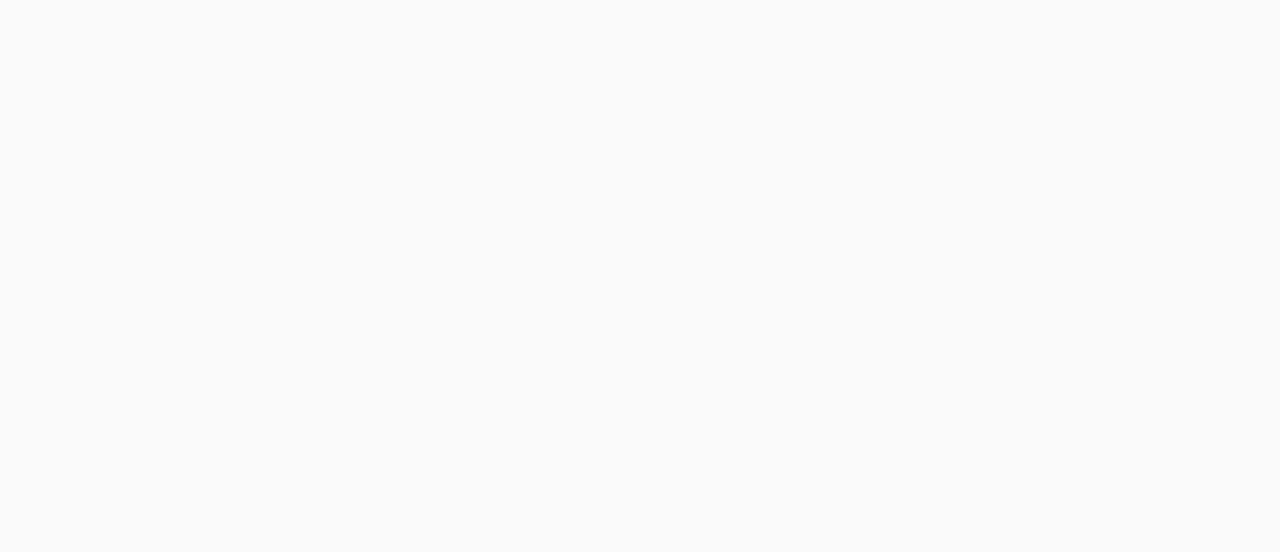
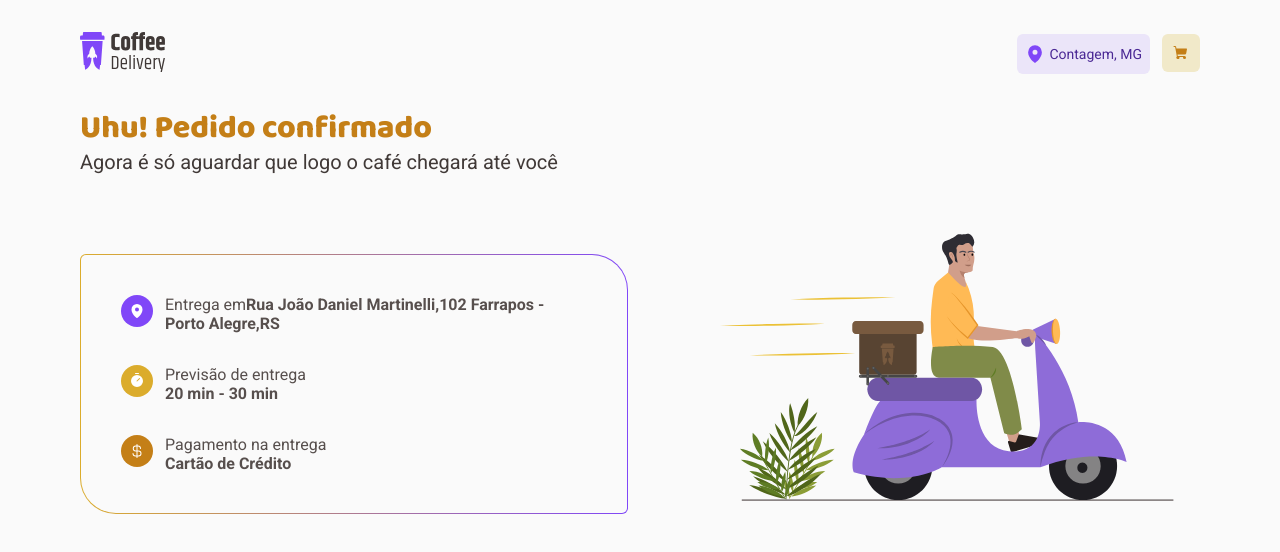
Before and after one commit to manoguii/coffee-delivery, a React (Vite) app: page /success in a window 1280 px wide. Before the commit this address had no page. Shown: the top 552 px of the page. Built offline with nearby package versions, Linux system fonts and the light colour scheme.

Commit message:
Create Success component :hammer::hammer::hammer:

```diff
--- a/src/Router.tsx
+++ b/src/Router.tsx
@@ -2,6 +2,7 @@ import { Route, Routes } from 'react-router-dom'
 import { DefaultLayout } from './layouts/DefaultLayout'
 import { Checkout } from './pages/Checkout'
 import { Home } from './pages/Home'
+import { Success } from './pages/Success'
 
 export function Router() {
   return (
@@ -9,6 +10,7 @@ export function Router() {
       <Route path="/" element={<DefaultLayout />}>
         <Route path="/" element={<Home />} />
         <Route path="/checkout" element={<Checkout />} />
+        <Route path="/success" element={<Success />} />
       </Route>
     </Routes>
   )
--- a/src/pages/Checkout/index.tsx
+++ b/src/pages/Checkout/index.tsx
@@ -98,6 +98,8 @@ export function Checkout() {
                 <span>R$ 33,20</span>
               </li>
             </ul>
+
+            <button>confirmar pedido</button>
           </SelectedProducts>
         </ContainerAside>
       </ContainerMain>
--- a/src/pages/Checkout/styles.ts
+++ b/src/pages/Checkout/styles.ts
@@ -162,11 +162,56 @@ export const SelectedProducts = styled.aside`
     width: 100%;
     flex-direction: column;
     margin-top: 1.5rem;
+    gap: 0.5rem;
+
+    li:nth-child(3) {
+      p {
+        font-size: 1.25rem;
+        font-weight: 700;
+        color: ${(props) => props.theme.baseTheme.subtitle};
+      }
+
+      span {
+        font-size: 1.25rem;
+        font-weight: 700;
+        color: ${(props) => props.theme.baseTheme.subtitle};
+      }
+    }
   }
 
   li {
     display: flex;
     justify-content: space-between;
+
+    p {
+      font-size: 0.875rem;
+      color: ${(props) => props.theme.baseTheme.text};
+    }
+
+    span {
+      font-size: 1rem;
+      color: ${(props) => props.theme.baseTheme.text};
+    }
+  }
+
+  > button {
+    margin-top: 1.25rem;
+    display: flex;
+    flex-direction: row;
+    justify-content: center;
+    align-items: center;
+    padding: 0.75rem 0.5rem;
+    gap: 0.25rem;
+    background: ${(props) => props.theme.productTheme.yellow};
+    border-radius: 6px;
+    border: none;
+    width: 100%;
+
+    font-weight: 700;
+    font-size: 0.875rem;
+    line-height: 160%;
+    text-transform: uppercase;
+    color: ${(props) => props.theme.baseTheme.white};
   }
 `
 
--- /dev/null
+++ b/src/pages/Success/index.tsx
@@ -0,0 +1,47 @@
+import { CurrencyDollar, MapPin, Timer } from 'phosphor-react'
+import ImageSuccess from '../../assets/ImageSuccess.svg'
+import { ContainerMain, Delivery, Locale, Payment } from './styles'
+
+export function Success() {
+  return (
+    <ContainerMain>
+      <h1>Uhu! Pedido confirmado</h1>
+      <p>Agora é só aguardar que logo o café chegará até você</p>
+      <div>
+        <ul>
+          <li>
+            <Locale>
+              <MapPin color="#FFFF" weight={'fill'} size={16} />
+            </Locale>
+            <p>
+              Entrega em
+              <span>Rua João Daniel Martinelli,</span>
+              <span>102 Farrapos - </span>
+              <span>Porto Alegre,</span>
+              <span>RS</span>
+            </p>
+          </li>
+          <li>
+            <Delivery>
+              <Timer color="#FFFF" weight={'fill'} size={16} />
+            </Delivery>
+            <p>
+              Previsão de entrega
+              <span>20 min - 30 min</span>
+            </p>
+          </li>
+          <li>
+            <Payment>
+              <CurrencyDollar color="#FFFF" weight={'fill'} size={16} />
+            </Payment>
+            <p>
+              Pagamento na entrega
+              <span>Cartão de Crédito</span>
+            </p>
+          </li>
+        </ul>
+        <img src={ImageSuccess} alt="" />
+      </div>
+    </ContainerMain>
+  )
+}
--- /dev/null
+++ b/src/pages/Success/styles.ts
@@ -0,0 +1,93 @@
+import styled from 'styled-components'
+
+export const ContainerMain = styled.main`
+  img {
+    display: flex;
+    align-self: flex-end;
+  }
+
+  h1 {
+    font-family: 'Baloo 2';
+    font-weight: 800;
+    font-size: 2rem;
+    line-height: 130%;
+    color: ${(props) => props.theme.productTheme['yellow-dark']};
+  }
+
+  p {
+    font-size: 1.25rem;
+    color: ${(props) => props.theme.baseTheme.subtitle};
+  }
+
+  div {
+    display: flex;
+    justify-content: center;
+    align-items: center;
+    gap: 5rem;
+    ul {
+      display: flex;
+      flex-direction: column;
+      gap: 2rem;
+      margin-top: 5rem;
+      padding: 2.5rem;
+
+      border-width: 1px;
+      border-radius: 6px 36px;
+      border-style: solid;
+      background: linear-gradient(#fafafa, #fafafa) padding-box,
+        linear-gradient(90deg, #dbac2c, #8047f8) border-box;
+      border-color: transparent;
+
+      li:nth-child(2) {
+        span {
+          font-weight: 700;
+          display: flex;
+          flex-direction: column;
+        }
+      }
+
+      li:nth-child(3) {
+        span {
+          font-weight: 700;
+          display: flex;
+          flex-direction: column;
+        }
+      }
+
+      li {
+        display: flex;
+        gap: 0.75rem;
+
+        p {
+          font-size: 1rem;
+          color: ${(props) => props.theme.baseTheme.text};
+          span {
+            font-weight: 700;
+          }
+        }
+      }
+    }
+  }
+`
+
+export const BaseIcon = styled.div`
+  display: flex;
+  flex-direction: row;
+  justify-content: center;
+  align-items: center;
+  padding: 0.5rem;
+  gap: 0.5rem;
+  width: 2rem;
+  height: 2rem;
+  border-radius: 1000px;
+`
+
+export const Locale = styled(BaseIcon)`
+  background: ${(props) => props.theme.productTheme.purple};
+`
+export const Delivery = styled(BaseIcon)`
+  background: ${(props) => props.theme.productTheme.yellow};
+`
+export const Payment = styled(BaseIcon)`
+  background: ${(props) => props.theme.productTheme['yellow-dark']};
+`
```
Also changed, not shown: src/assets/ImageSuccess.svg (added).
